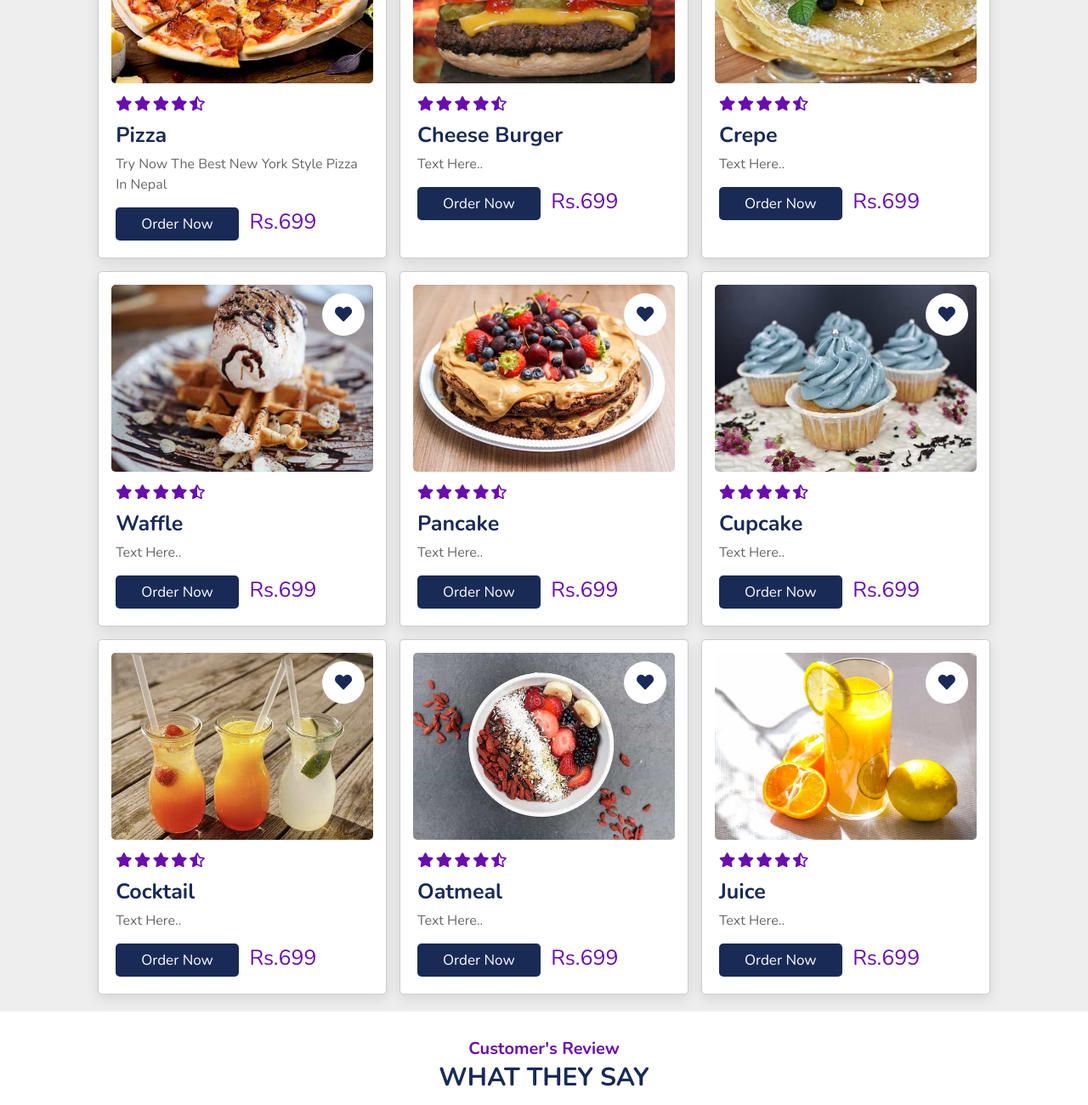
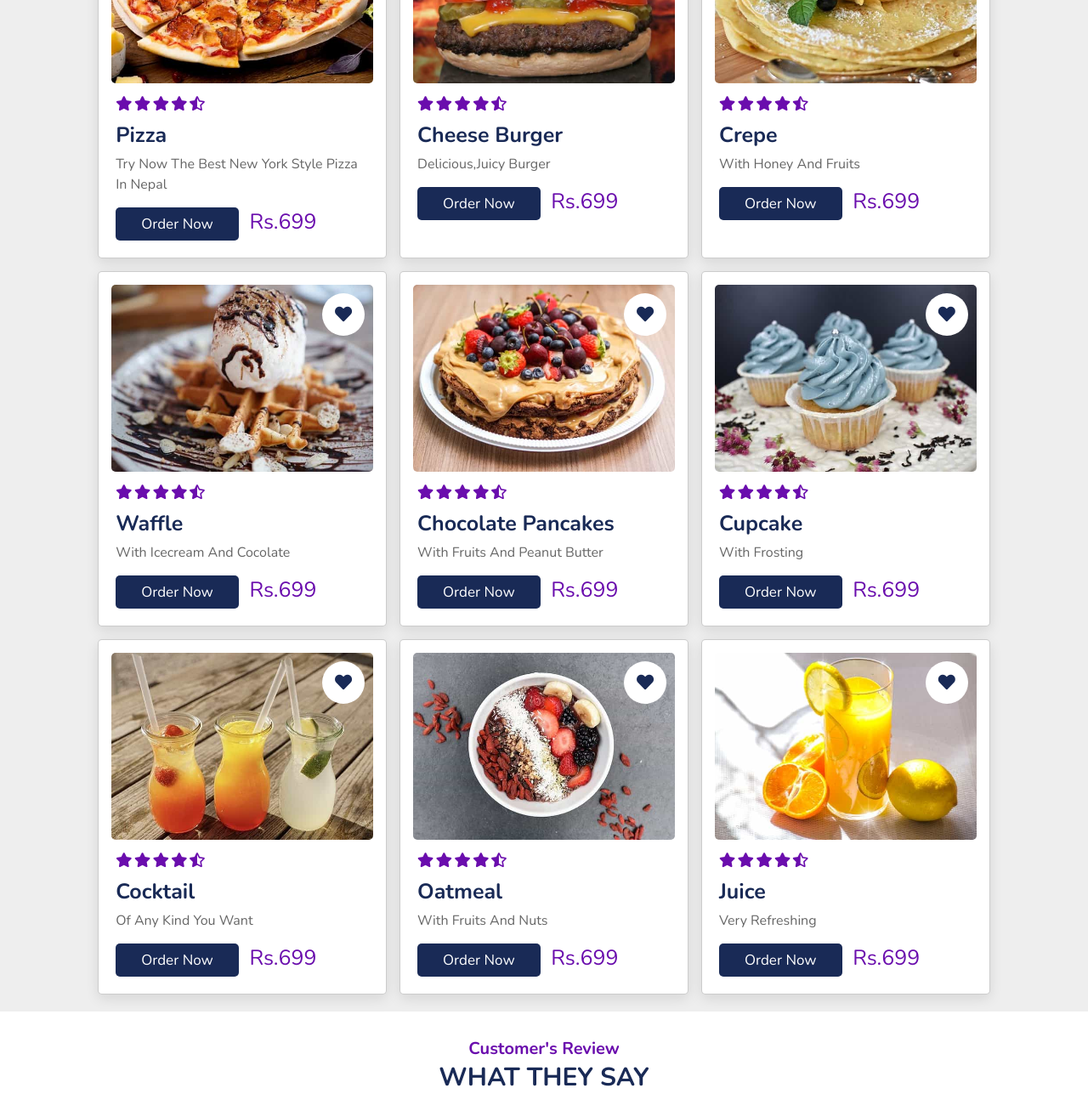
Before and after one commit to ShlokManandhar5/MeroRestro, a plain HTML site: page index.html in a window 1280 px wide. Shown: the part 2388-3688 px from the top of the page at 85% size. Drawn offline with nearby package versions, Linux system fonts and the light colour scheme.

Commit message:
Update index.html

```diff
--- a/index.html
+++ b/index.html
@@ -301,7 +301,7 @@
                     <i class="fas fa-star-half-alt"></i>
                 </div>
                 <h3>Cheese Burger</h3>
-                <p>text here..</p>
+                <p>Delicious,juicy Burger</p>
                 <a href="#" class="btn">Order now</a>
                 <span class="price">Rs.699</span>
             </div>
@@ -321,7 +321,7 @@
                     <i class="fas fa-star-half-alt"></i>
                 </div>
                 <h3>Crepe</h3>
-                <p>text here..</p>
+                <p>With honey and fruits</p>
                 <a href="#" class="btn">Order now</a>
                 <span class="price">Rs.699</span>
             </div>
@@ -341,7 +341,7 @@
                     <i class="fas fa-star-half-alt"></i>
                 </div>
                 <h3>Waffle</h3>
-                <p>text here..</p>
+                <p>With icecream and cocolate</p>
                 <a href="#" class="btn">Order now</a>
                 <span class="price">Rs.699</span>
             </div>
@@ -360,8 +360,8 @@
                     <i class="fas fa-star"></i>
                     <i class="fas fa-star-half-alt"></i>
                 </div>
-                <h3>Pancake</h3>
-                <p>text here..</p>
+                <h3>Chocolate pancakes</h3>
+                <p>With fruits and peanut butter</p>
                 <a href="#" class="btn">Order now</a>
                 <span class="price">Rs.699</span>
             </div>
@@ -381,7 +381,7 @@
                     <i class="fas fa-star-half-alt"></i>
                 </div>
                 <h3>Cupcake</h3>
-                <p>text here..</p>
+                <p>with frosting</p>
                 <a href="#" class="btn">Order now</a>
                 <span class="price">Rs.699</span>
             </div>
@@ -401,7 +401,7 @@
                     <i class="fas fa-star-half-alt"></i>
                 </div>
                 <h3>Cocktail</h3>
-                <p>text here..</p>
+                <p>Of any kind you want</p>
                 <a href="#" class="btn">Order now</a>
                 <span class="price">Rs.699</span>
             </div>
@@ -421,7 +421,7 @@
                     <i class="fas fa-star-half-alt"></i>
                 </div>
                 <h3>Oatmeal</h3>
-                <p>text here..</p>
+                <p>With fruits and nuts</p>
                 <a href="#" class="btn">Order now</a>
                 <span class="price">Rs.699</span>
             </div>
@@ -441,7 +441,7 @@
                     <i class="fas fa-star-half-alt"></i>
                 </div>
                 <h3>Juice</h3>
-                <p>text here..</p>
+                <p>Very refreshing</p>
                 <a href="#" class="btn">Order now</a>
                 <span class="price">Rs.699</span>
             </div>
```
